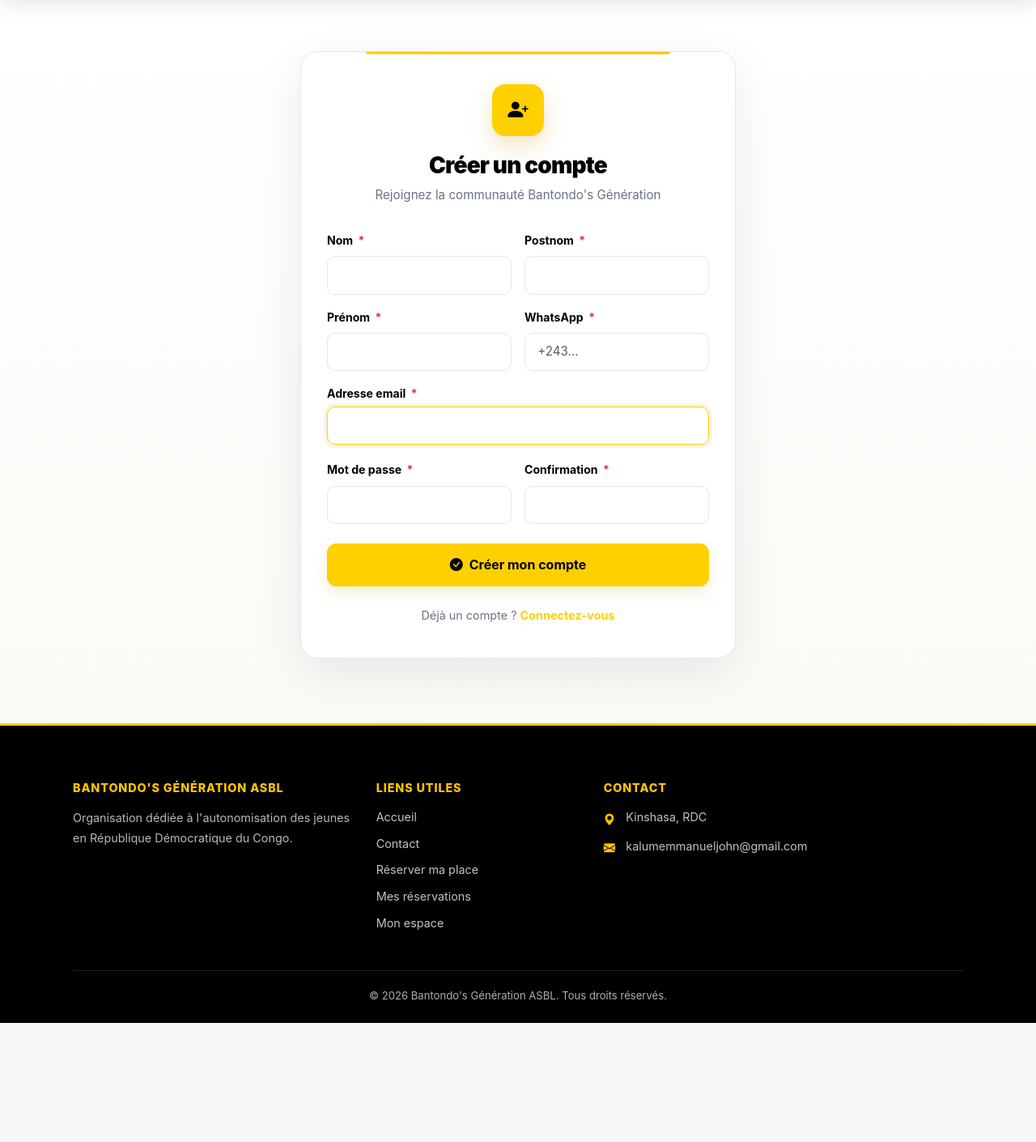
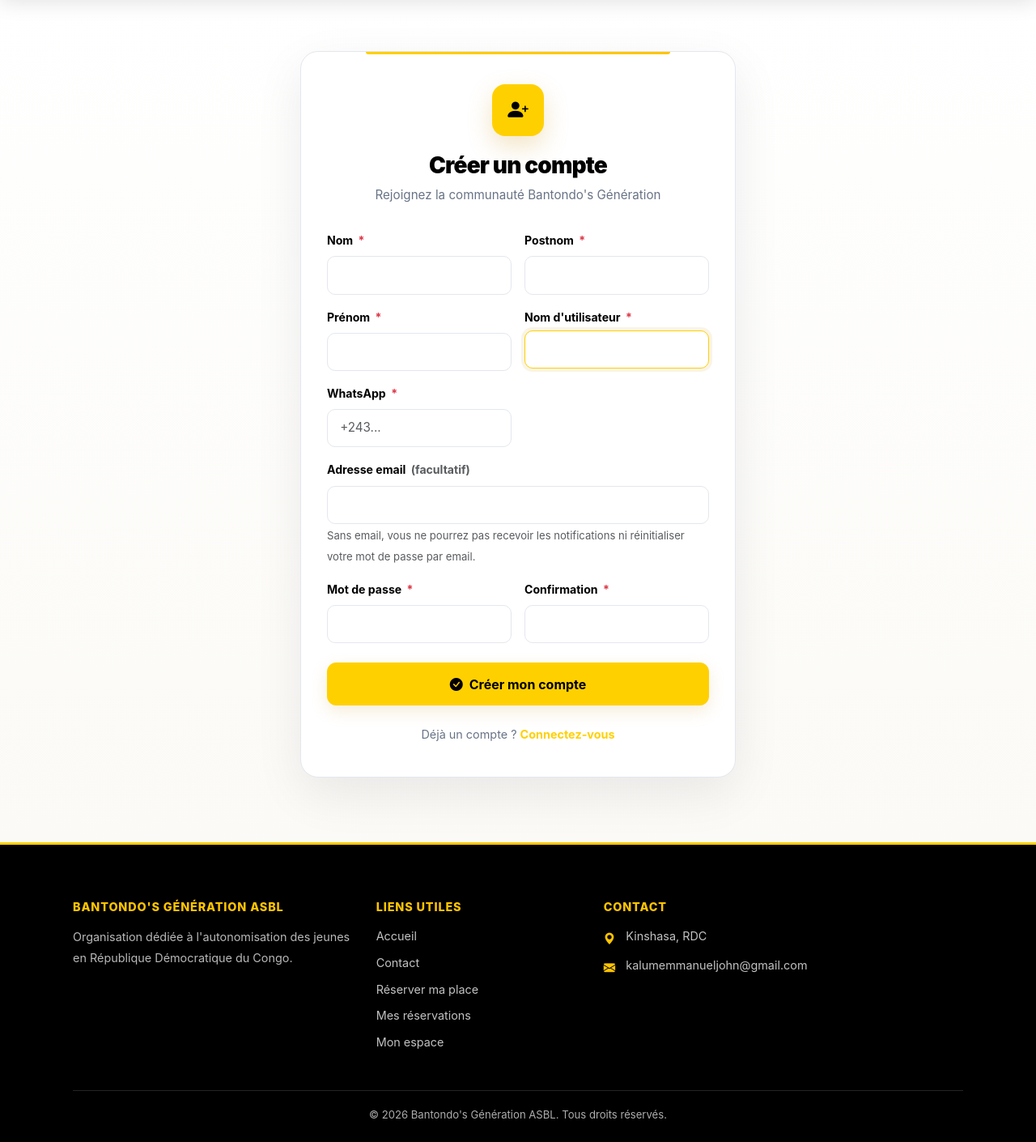
Before and after one commit to kalumemmanueljohn-blip/conference, a Django app: page /compte/inscription/ in a window 1280 px wide. Shown: the part 79-1489 px from the top of the page at 81% size. Before the commit the page ends 1342 px from the top, so only its background shows below. Run offline with Django 5.2, Linux system fonts and the light colour scheme; the visitor is signed in with stand-in values (Sample User, id 1); data that the repository does not hold is empty.

Commit message:
Allow optional email and username login
Co-authored-by: Copilot App <223556219+Copilot@users.noreply.github.com>

```diff
--- a/accounts/forms.py
+++ b/accounts/forms.py
@@ -24,9 +24,21 @@ class RegistrationForm(UserCreationForm):
         label=_("Postnom"), max_length=100,
         widget=forms.TextInput(attrs={'class': 'form-control'}),
     )
+    username = forms.CharField(
+        label=_("Nom d'utilisateur"),
+        max_length=150,
+        widget=forms.TextInput(attrs={
+            'class': 'form-control',
+            'autocomplete': 'username',
+        }),
+    )
     email = forms.EmailField(
         label=_("Adresse email"),
-        widget=forms.EmailInput(attrs={'class': 'form-control', 'autocomplete': 'email'}),
+        required=False,
+        widget=forms.EmailInput(attrs={
+            'class': 'form-control',
+            'autocomplete': 'email',
+        }),
     )
     whatsapp_number = forms.CharField(
         label=_("Numéro WhatsApp"), max_length=20,
@@ -44,36 +56,49 @@ class RegistrationForm(UserCreationForm):
 
     class Meta:
         model = User
-        fields = ('last_name', 'postnom', 'first_name', 'email', 'whatsapp_number')
+        fields = (
+            'username',
+            'last_name',
+            'postnom',
+            'first_name',
+            'email',
+            'whatsapp_number',
+        )
 
     def clean_email(self):
-        email = self.cleaned_data['email'].lower()
+        email = self.cleaned_data.get('email')
+        if not email:
+            return None
+        email = email.strip().lower()
         if User.objects.filter(email__iexact=email).exists():
             raise forms.ValidationError(_("Cet email est déjà utilisé."))
         return email
 
     def save(self, commit=True):
         user = super().save(commit=False)
-        user.email = self.cleaned_data['email'].lower()
+        user.email = self.cleaned_data.get('email') or None
         user.postnom = self.cleaned_data['postnom']
         user.whatsapp_number = self.cleaned_data['whatsapp_number']
-        user.username = user.email   # username = email
         if commit:
             user.save()
         return user
 
 
 class LoginForm(AuthenticationForm):
-    """Formulaire de connexion par email."""
+    """Formulaire de connexion par nom d'utilisateur."""
 
-    username = forms.EmailField(
-        label=_("Adresse email"),
-        widget=forms.EmailInput(attrs={'class': 'form-control', 'autocomplete': 'email'}),
-    )
     password = forms.CharField(
         label=_("Mot de passe"),
         widget=forms.PasswordInput(attrs={'class': 'form-control', 'autocomplete': 'current-password'}),
     )
+
+    def __init__(self, *args, **kwargs):
+        super().__init__(*args, **kwargs)
+        self.fields['username'].label = _("Nom d'utilisateur")
+        self.fields['username'].widget.attrs.update({
+            'class': 'form-control',
+            'autocomplete': 'username',
+        })
 
 
 class ProfileUpdateForm(forms.ModelForm):
--- a/accounts/managers.py
+++ b/accounts/managers.py
@@ -2,31 +2,29 @@ from django.contrib.auth.base_user import BaseUserManager
 
 
 class UserManager(BaseUserManager):
-    """
-    Manager custom : email comme identifiant de connexion.
-    username est automatiquement dérivé depuis email si non fourni.
-    """
+    """Manager for users authenticated by username."""
 
     use_in_migrations = True
 
-    def _create_user(self, email, password, **extra_fields):
-        if not email:
-            raise ValueError("L'email est obligatoire.")
-        email = self.normalize_email(email)
-        # Dérive username depuis email si non fourni (évite les collisions sur '')
-        extra_fields.setdefault('username', email)
-        user = self.model(email=email, **extra_fields)
+    def _create_user(self, username=None, email=None, password=None, **extra_fields):
+        if not username and email:
+            username = email
+        if not username:
+            raise ValueError("Le nom d'utilisateur est obligatoire.")
+
+        email = self.normalize_email(email).lower() if email else None
+        user = self.model(username=username, email=email, **extra_fields)
         user.set_password(password)
         user.save(using=self._db)
         return user
 
-    def create_user(self, email, password=None, **extra_fields):
+    def create_user(self, username=None, email=None, password=None, **extra_fields):
         extra_fields.setdefault('is_staff', False)
         extra_fields.setdefault('is_superuser', False)
         extra_fields.setdefault('is_participant', True)
-        return self._create_user(email, password, **extra_fields)
+        return self._create_user(username, email, password, **extra_fields)
 
-    def create_superuser(self, email, password=None, **extra_fields):
+    def create_superuser(self, username=None, email=None, password=None, **extra_fields):
         extra_fields.setdefault('is_staff', True)
         extra_fields.setdefault('is_superuser', True)
         extra_fields.setdefault('is_participant', False)
@@ -36,4 +34,4 @@ class UserManager(BaseUserManager):
         if extra_fields.get('is_superuser') is not True:
             raise ValueError('Le superuser doit avoir is_superuser=True.')
 
-        return self._create_user(email, password, **extra_fields)
+        return self._create_user(username, email, password, **extra_fields)
--- a/accounts/models.py
+++ b/accounts/models.py
@@ -9,13 +9,15 @@ from .managers import UserManager
 class User(AbstractUser):
     """
     Utilisateur custom.
-    Connexion par email. Champs spécifiques RDC : postnom + WhatsApp.
+    Connexion par nom d'utilisateur. Champs spécifiques RDC : postnom + WhatsApp.
     """
 
     email = models.EmailField(
         _("Adresse email"),
         unique=True,
-        help_text=_("Utilisée comme identifiant de connexion."),
+        blank=True,
+        null=True,
+        help_text=_("Facultative. Utilisée pour recevoir les emails et réinitialiser le mot de passe."),
     )
     postnom = models.CharField(
         _("Postnom"),
@@ -37,8 +39,8 @@ class User(AbstractUser):
         default=True,
     )
 
-    USERNAME_FIELD = 'email'
-    REQUIRED_FIELDS = ['username', 'first_name', 'last_name', 'postnom', 'whatsapp_number']
+    USERNAME_FIELD = 'username'
+    REQUIRED_FIELDS = ['first_name', 'last_name', 'postnom', 'whatsapp_number']
 
     objects = UserManager()
 
--- a/accounts/views.py
+++ b/accounts/views.py
@@ -11,7 +11,6 @@ from django.shortcuts import redirect, render
 from django.urls import reverse_lazy
 from django.utils.translation import gettext_lazy as _
 from django.views.generic import CreateView
-from notifications.services import send_welcome_email
 from .forms import (
     CustomPasswordChangeForm,
     LoginForm,
@@ -31,19 +30,15 @@ class RegisterView(CreateView):
         login(self.request, self.object)
         messages.success(self.request, _("Votre compte a été créé avec succès."))
 
-        # Envoi email de bienvenue (silencieux en cas d'erreur)
-        try:
+        if self.object.email:
             from notifications.services import send_welcome_email
             send_welcome_email(self.object)
-        except Exception:
-            pass
 
         return response
 
 
-
 def login_view(request):
-    """Connexion par email."""
+    """Connexion par nom d'utilisateur."""
     if request.user.is_authenticated:
         return redirect('accounts:dashboard')
 
--- a/templates/accounts/login.html
+++ b/templates/accounts/login.html
@@ -32,7 +32,7 @@
 
                         <div class="mb-3">
                             <label for="{{ form.username.id_for_label }}" class="form-label">
-                                {% trans "Adresse email" %}
+                                {% trans "Nom d'utilisateur" %}
                             </label>
                             {{ form.username }}
                             {% if form.username.errors %}<div class="field-error">{{ form.username.errors.0 }}</div>{% endif %}
--- a/templates/accounts/register.html
+++ b/templates/accounts/register.html
@@ -56,6 +56,14 @@
                             </div>
 
                             <div class="col-md-6">
+                                <label for="{{ form.username.id_for_label }}" class="form-label">
+                                    {% trans "Nom d'utilisateur" %} <span class="text-danger">*</span>
+                                </label>
+                                {{ form.username }}
+                                {% if form.username.errors %}<div class="field-error">{{ form.username.errors.0 }}</div>{% endif %}
+                            </div>
+
+                            <div class="col-md-6">
                                 <label for="{{ form.whatsapp_number.id_for_label }}" class="form-label">
                                     {% trans "WhatsApp" %} <span class="text-danger">*</span>
                                 </label>
@@ -65,10 +73,13 @@
 
                             <div class="col-12">
                                 <label for="{{ form.email.id_for_label }}" class="form-label">
-                                    {% trans "Adresse email" %} <span class="text-danger">*</span>
+                                    {% trans "Adresse email" %} <span class="text-muted">({% trans "facultatif" %})</span>
                                 </label>
                                 {{ form.email }}
                                 {% if form.email.errors %}<div class="field-error">{{ form.email.errors.0 }}</div>{% endif %}
+                                <small class="form-text text-muted">
+                                    {% trans "Sans email, vous ne pourrez pas recevoir les notifications ni réinitialiser votre mot de passe par email." %}
+                                </small>
                             </div>
 
                             <div class="col-md-6">
```
Also changed, not shown: accounts/admin.py (+4 -4 lines), accounts/tests/test_models.py (+36 -0 lines), accounts/tests/test_views.py (+43 -2 lines), accounts/migrations/0002_alter_user_email.py (added), locale/en/LC_MESSAGES/django.po, 1 other file.
